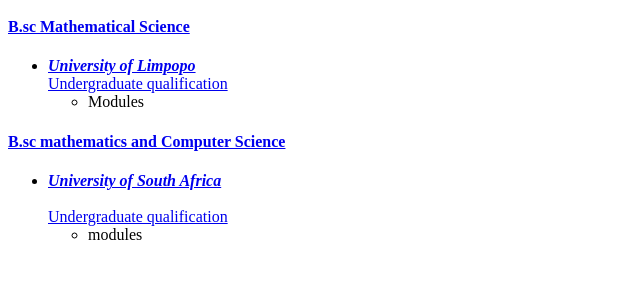
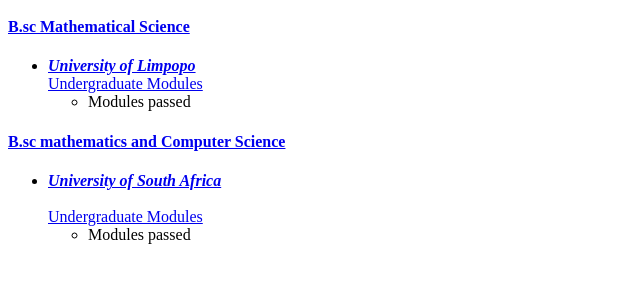
Before and after one commit to EmmanuelTshehla/Resume, a plain HTML site: page education.html in a window 1280 px wide. Shown: the part 50-332 px from the top of the page, without its empty margins (0-640 px from the left). Drawn offline with Linux system fonts and the light colour scheme.

Commit message:
Update education.html

```diff
--- a/education.html
+++ b/education.html
@@ -10,18 +10,18 @@
     <ul>
         <li>
             <strong><em><a href="https://www.ul.ac.za/">University of Limpopo</a></em></strong><br>
-            <a href="documents/Undergraduate Programmes_ccomputer_science.pdf">Undergraduate qualification</a><br>
+            <a href="documents/Undergraduate Programmes_ccomputer_science.pdf">Undergraduate Modules</a><br>
             <ul>
-                <li>Modules</li>
+                <li>Modules passed</li>
             </ul>
         </li>
     </ul>
     <h4><a href="https://www.unisa.ac.za/sites/corporate/default/Apply-for-admission/Undergraduate-qualifications/Qualifications/All-qualifications/Bachelor-of-Science-Mathematics-and-Computer-Science-(98801-%E2%80%93-MCS)">B.sc mathematics and Computer Science</a></h4>
    <ul>
     <li><strong><em><a href="https://www.unisa.ac.za/sites/corporate/default">University of South Africa</a></em></strong></li><br>
-    <a href="https://www.unisa.ac.za/sites/corporate/default/Register-to-study-through-Unisa/Undergraduate-&-honours-qualifications/Find-your-qualification-&-choose-your-modules/All-qualifications/Bachelor-of-Science-Mathematics-and-Computer-Science-(98801-%E2%80%93-MCS)">Undergraduate qualification</a><br>
+    <a href="https://www.unisa.ac.za/sites/corporate/default/Register-to-study-through-Unisa/Undergraduate-&-honours-qualifications/Find-your-qualification-&-choose-your-modules/All-qualifications/Bachelor-of-Science-Mathematics-and-Computer-Science-(98801-%E2%80%93-MCS)">Undergraduate Modules</a><br>
     <ul>
-        <li>modules</li>
+        <li>Modules passed</li>
     </ul>
    </ul>
 </body>
```
